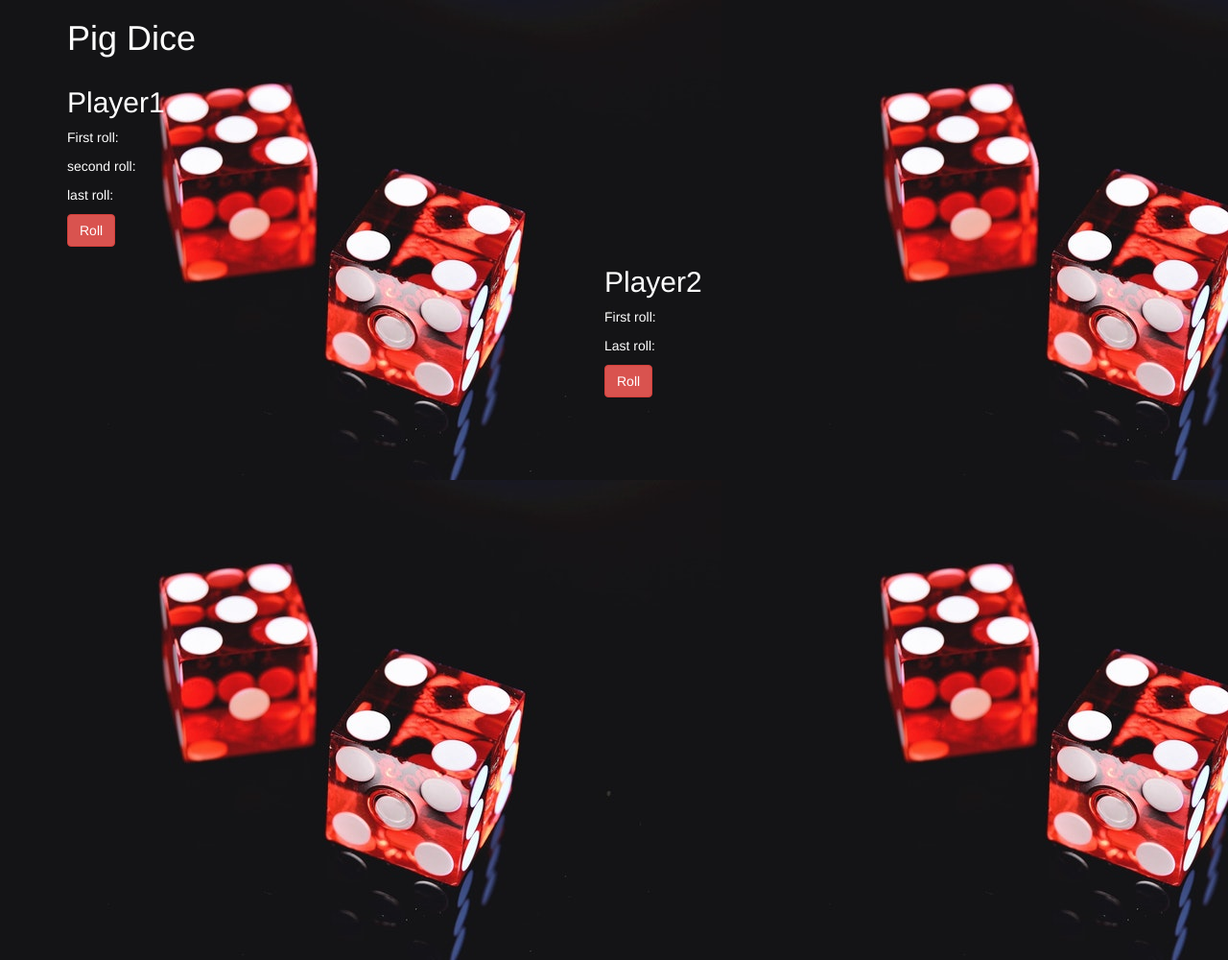
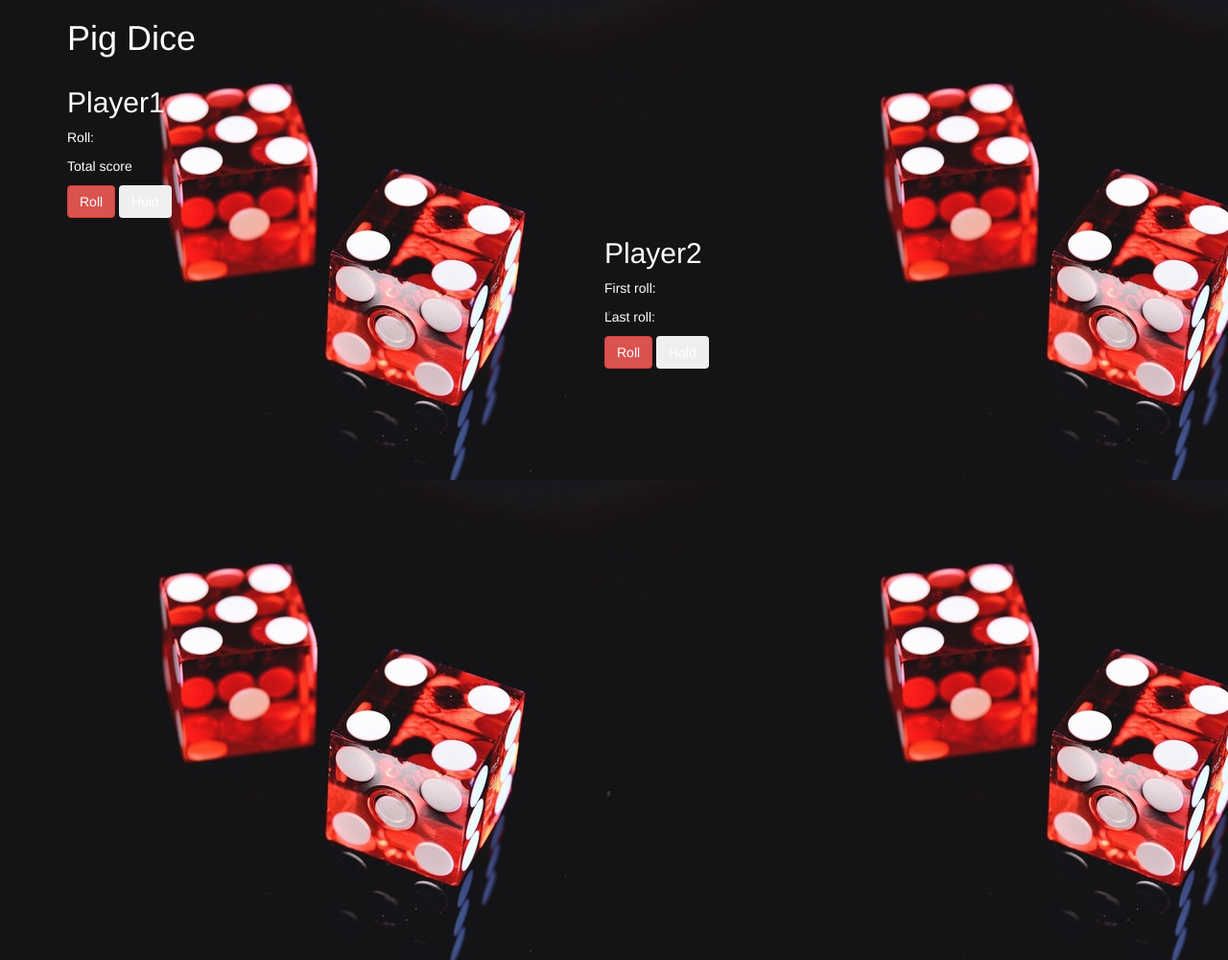
Before and after one commit to Nelson-shujaa/pig-Dice, a plain HTML site: page index.html in a window 1280 px wide. Shown: the top 1000 px of the page at 96% size. Drawn offline with Linux system fonts and the light colour scheme.

Commit message:
Changes to differentiate player buttons && create new hold button

```diff
--- a/index.html
+++ b/index.html
@@ -18,11 +18,10 @@
           </div>
             <div id="player1">
               <h2>Player1</h2>
-              <p>First roll: <span class="first-roll"></span></p>
-              <p>second roll: <span class="second-roll"></span></p>
-              <p>last roll: <span class="last-roll"></span> </p>
-              <p> <span class="score"></span> </p>
+              <p>Roll:<span class="first-roll1"></span></p>
+              <p>Total score<span class="score"></span> </p>
               <button type="submit"class="btn btn-danger" id="p1" onclick="Try()">Roll</button>
+              <button type="submit" class="btn" id="h1" onclick="hold()">Hold</button>
 
           </div>
       </div>
@@ -34,6 +33,7 @@
             <p>Last roll: <span class="last-roll"></span></p>
             <p> <span class="score"></span> </p>
             <button type="submit"id="p2" class="btn btn-danger" onclick="Try2()" >Roll</button>
+            <button type="submit" class="btn" id="h2" onclick="hold2()">Hold</button>
         </div>
     </div>
 
```
